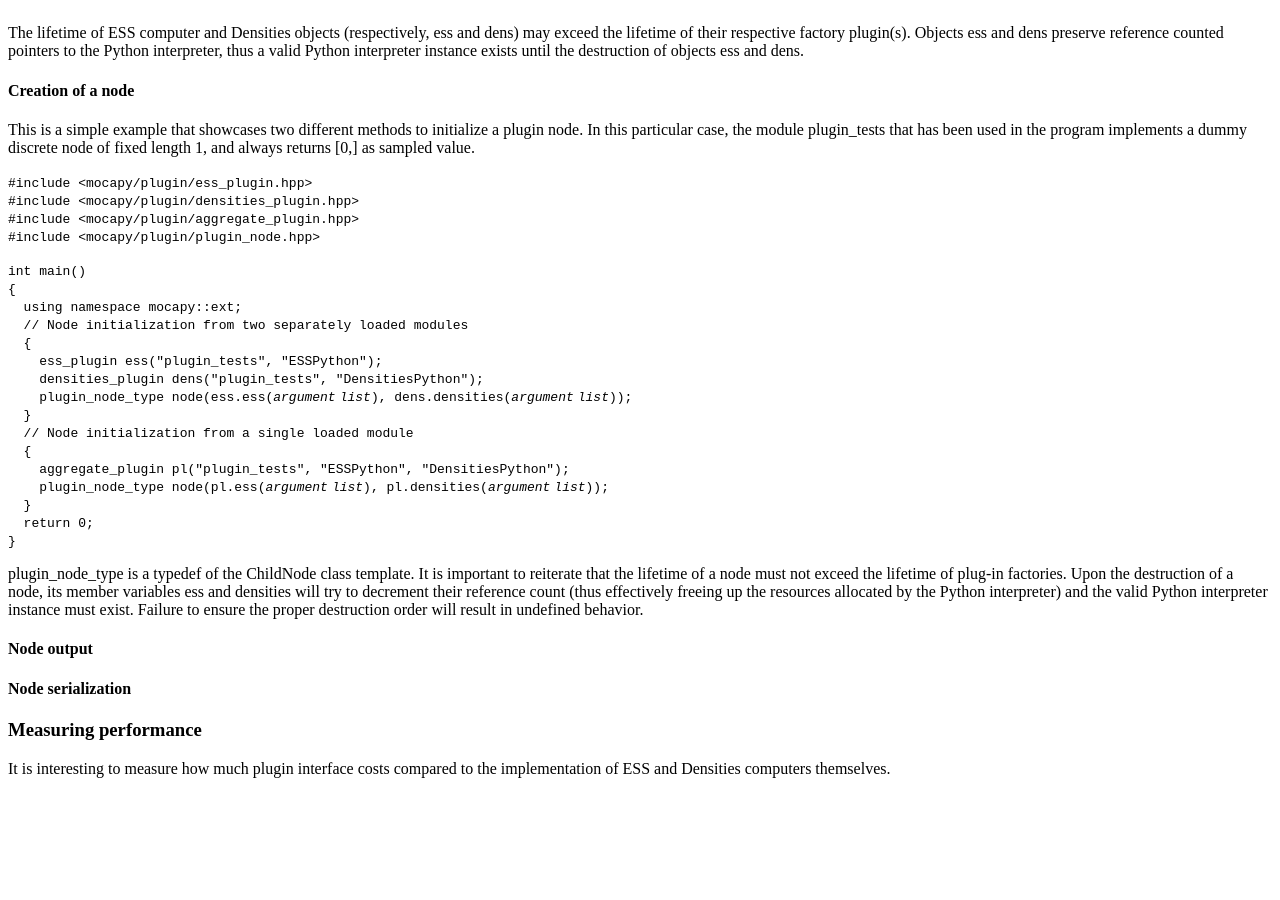
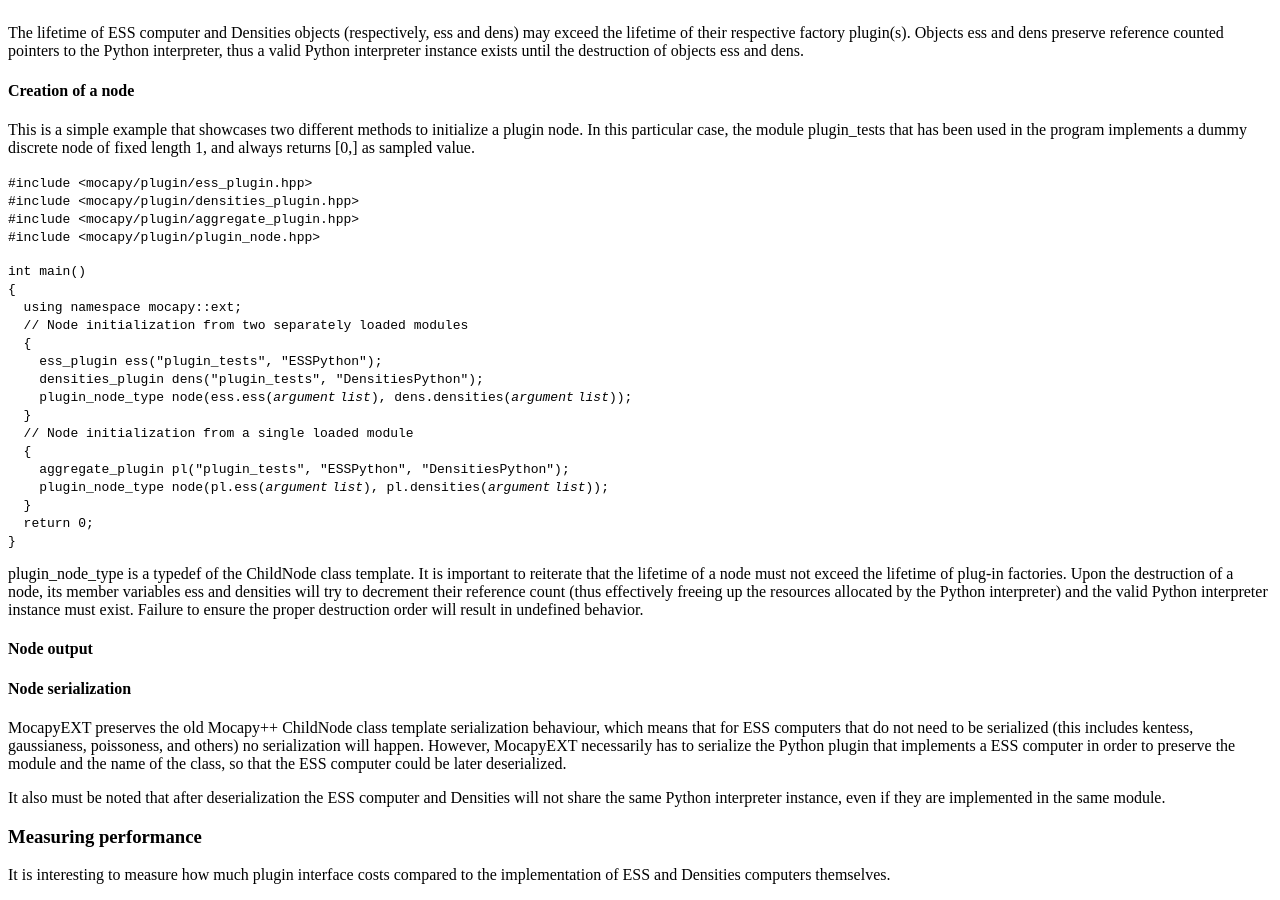
Before and after one commit to biopython/biopython.github.io, a Jekyll site: the page built from wiki/GSOC2011_MocapyExt.md, in a window 1280 px wide and 900 px high, scrolled down 3704 px. Built offline with Jekyll 4.4.1, drawn with Linux system fonts in a browser that asks for light colours; before the commit the page ends 4498 px from its top, so only the background shows below that.

Commit message:
/* Node serialization */

```diff
--- a/wiki/GSOC2011_MocapyExt.md
+++ b/wiki/GSOC2011_MocapyExt.md
@@ -375,6 +375,18 @@ behavior.
 
 #### Node serialization
 
+MocapyEXT preserves the old Mocapy++ ChildNode class template
+serialization behaviour, which means that for ESS computers that do not
+need to be serialized (this includes kentess, gaussianess, poissoness,
+and others) no serialization will happen. However, MocapyEXT necessarily
+has to serialize the Python plugin that implements a ESS computer in
+order to preserve the module and the name of the class, so that the ESS
+computer could be later deserialized.
+
+It also must be noted that after deserialization the ESS computer and
+Densities will not share the same Python interpreter instance, even if
+they are implemented in the same module.
+
 ### Measuring performance
 
 It is interesting to measure how much plugin interface costs compared to
```
Also changed, not shown: 1 other file.
